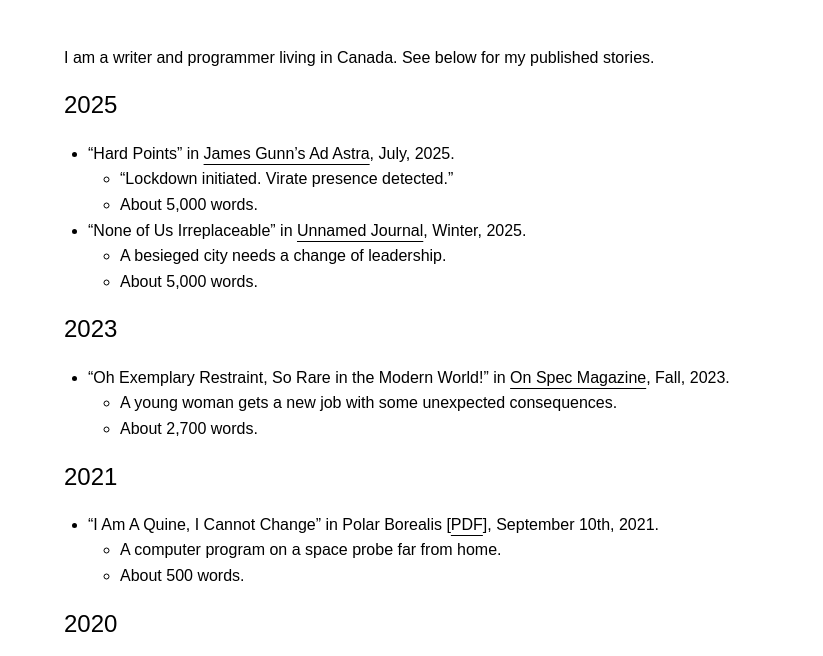
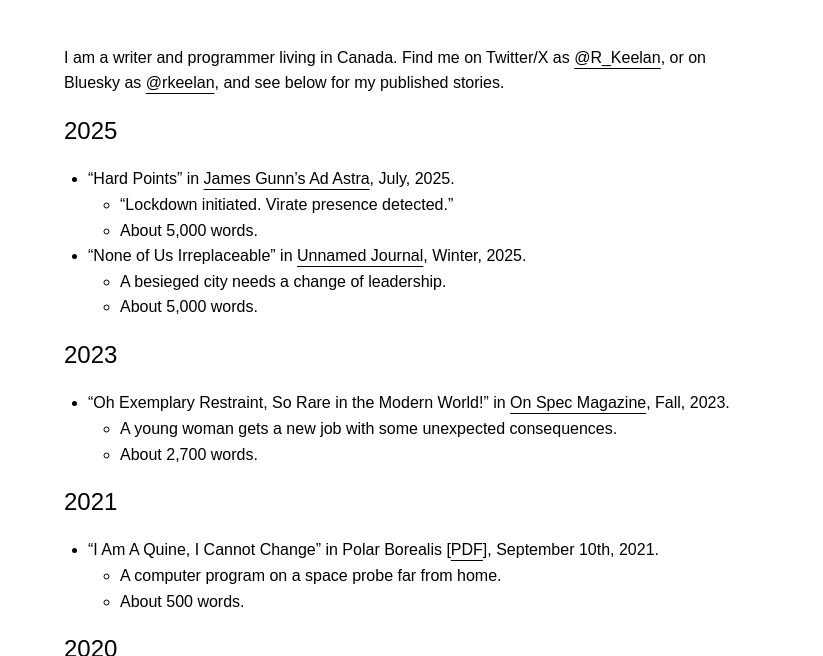
Before and after one commit to RKeelan/Website, an Astro site: page / in a window 1280 px wide. Shown: the part 128-784 px from the top of the page, without its empty margins (228-1051 px from the left). Built offline with nearby package versions, Linux system fonts and the light colour scheme; Astro itself is replaced by a stand-in of ours.

Commit message:
Add Twitter and Bluesky to main page

```diff
--- a/src/pages/index.md
+++ b/src/pages/index.md
@@ -4,7 +4,7 @@ title: "RKeelan"
 canonicalPath: "index.html"
 ---
 
-I am a writer and programmer living in Canada. See below for my published stories.
+I am a writer and programmer living in Canada. Find me on Twitter/X as [@R_Keelan](https://x.com/R_Keelan), or on Bluesky as [@rkeelan](https://bsky.app/profile/rkeelan.bsky.social), and see below for my published stories.
 
 ## 2025
 
```
